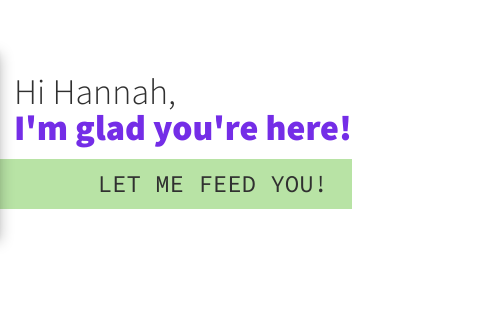
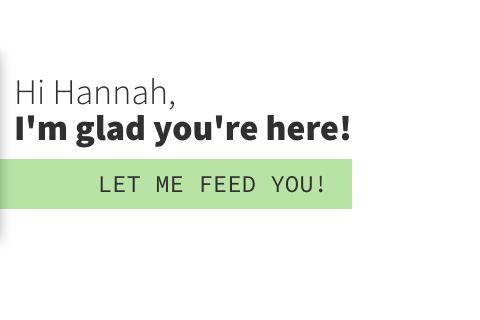
Before and after one commit to FredrikRidderfalk/food_blog_newsletter, a plain HTML site: page index.html in a window 1280 px wide. Shown: the part 519-839 px from the top of the page, 591-1071 px from the left. Drawn offline with nearby package versions, Linux system fonts and the light colour scheme.

Commit message:
removed color variable

```diff
--- a/css/index.css
+++ b/css/index.css
@@ -63,7 +63,6 @@ img {
 
 strong {
   font-weight: var(--fw-bold);
-  color: rgb(116, 45, 231);
 }
 
 :focus {
```
